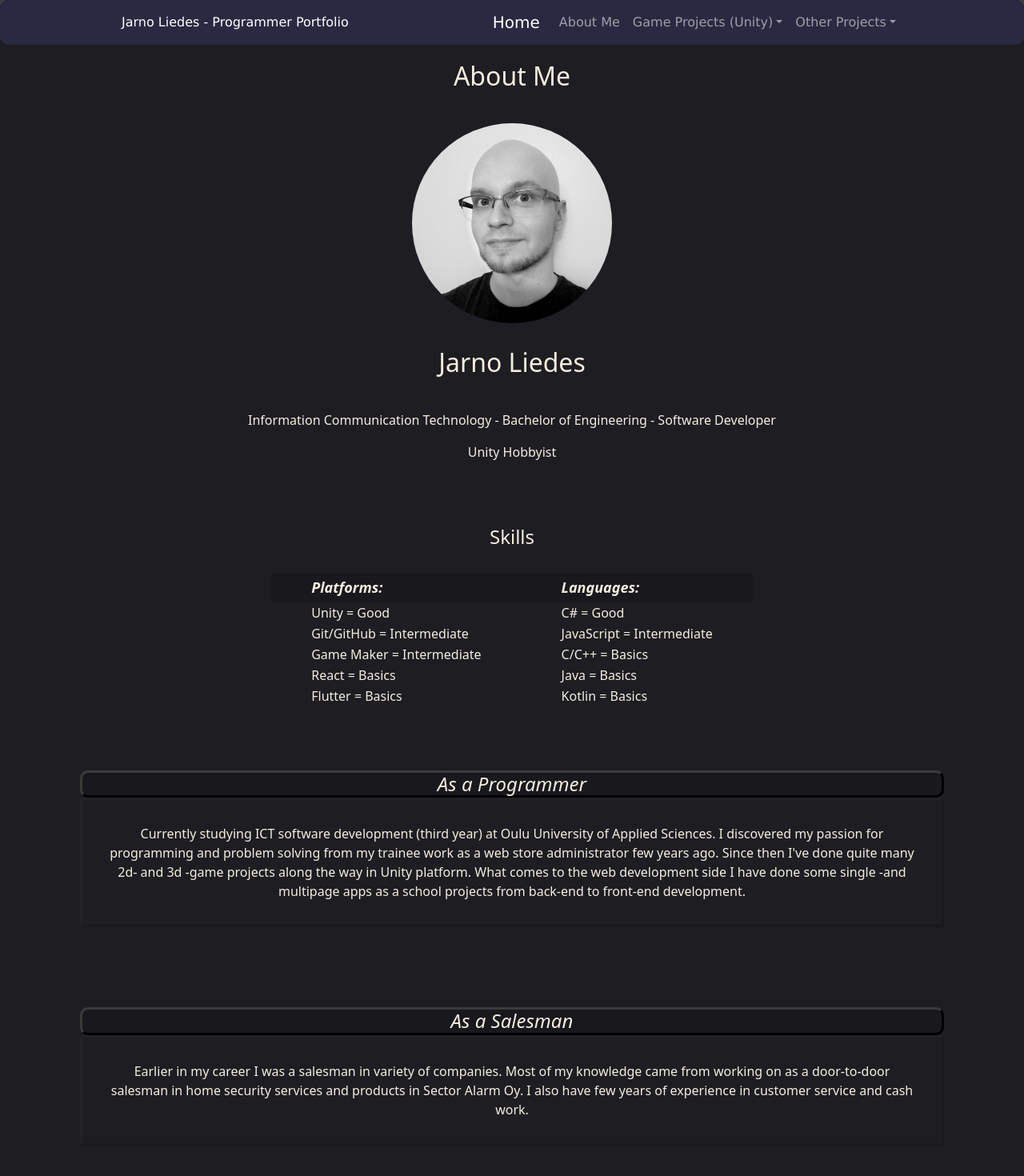
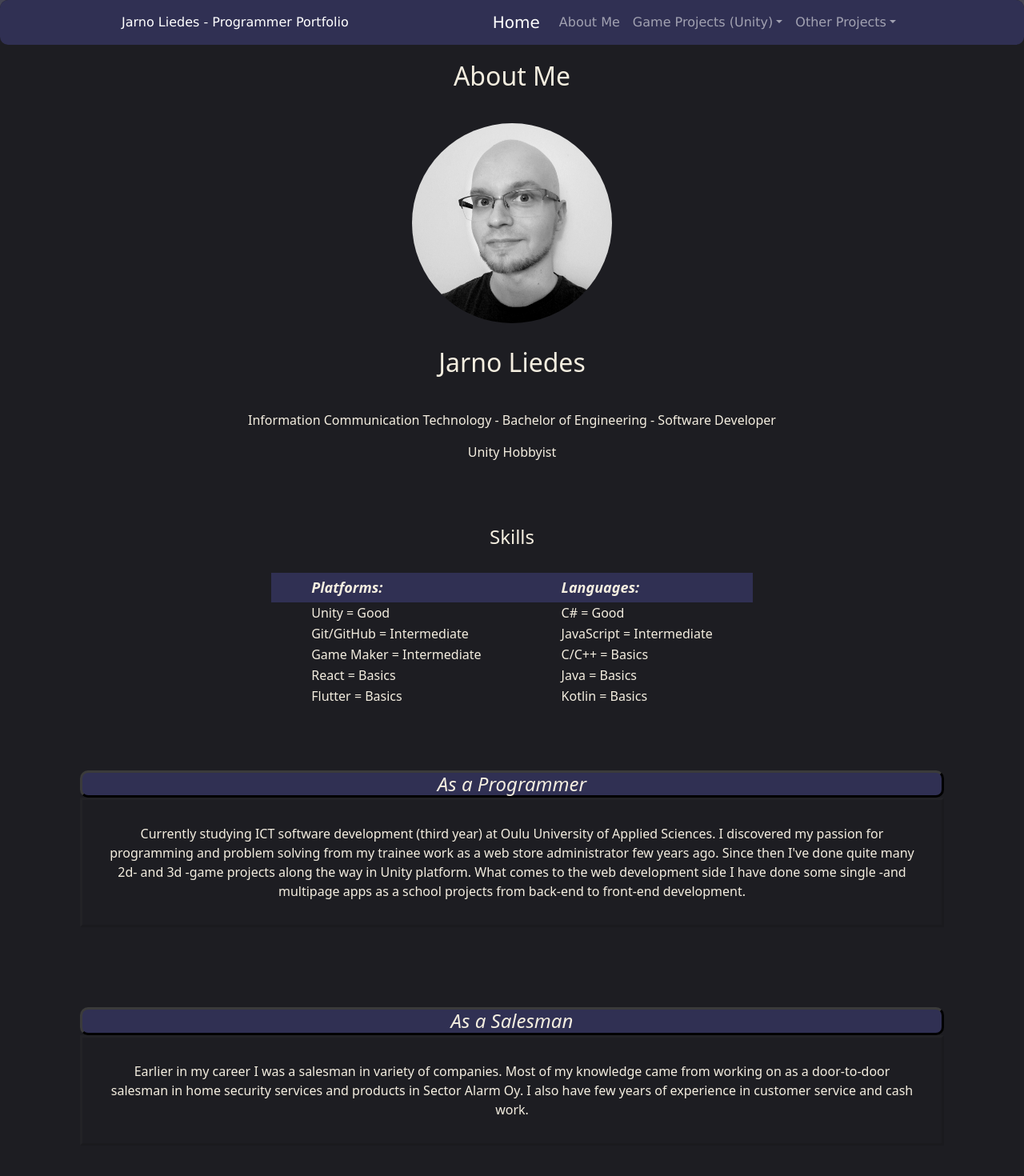
Before and after one commit to Jarwesbub/myhomepage, a React (Create React App) app: page /#/aboutme in a window 1280 px wide. Shown: the top 1470 px of the page at 80% size. Built offline with nearby package versions, Linux system fonts and the light colour scheme.

Commit message:
Color changes in UI

```diff
--- a/public/index.html
+++ b/public/index.html
@@ -25,7 +25,7 @@
     -->
     <title>Jarno Liedes - Portfolio</title>
   </head>
-  <body style="background-color: #3c3c44">
+  <body style="background-color: #444453">
     <noscript>You need to enable JavaScript to run this app.</noscript>
     <div id="root"></div>
     <!--
--- a/src/components/navbar_footer.css
+++ b/src/components/navbar_footer.css
@@ -1,6 +1,6 @@
 .bar-main {
     font-family:Verdana, Geneva, Tahoma, sans-serif;
-    background-color: rgb(41, 41, 65);
+    background-color: #303053;
     width: auto;
     color: white;
     border-radius: 10px;
--- a/src/pages/aboutme_page.css
+++ b/src/pages/aboutme_page.css
@@ -36,7 +36,7 @@
     padding-inline-start: 50px;
     padding-inline-end: 50px;
     border-style: outset;
-    background-color: #18181d;
+    background-color: #303053;
     border-color: rgb(59, 59, 59);
 }
 
@@ -66,7 +66,7 @@
     margin-top: 40px;
     max-width: 1080px;
     border-style: outset;
-    background-color: #18181d;
+    background-color: #303053;
     border-color: rgb(59, 59, 59);
 
 }
--- a/src/pages/styles.css
+++ b/src/pages/styles.css
@@ -44,7 +44,7 @@
     max-width: 1080px;
     padding: 20px;
     border-style: outset;
-    background-color: #18181d;
+    background-color: #303053;
     border-color: rgb(59, 59, 59);
 }
 
@@ -56,6 +56,7 @@
 .secondary-headline {
     margin-top: 20px;
     margin-bottom: 20px;
+
 }
 
 .border-lines-1080 {
@@ -68,6 +69,7 @@
     padding-bottom: 20px;
     border-style: outset;
     border-color: rgba(0, 0, 0, 0.096);
+
 }
 
 .image-slider {
```
